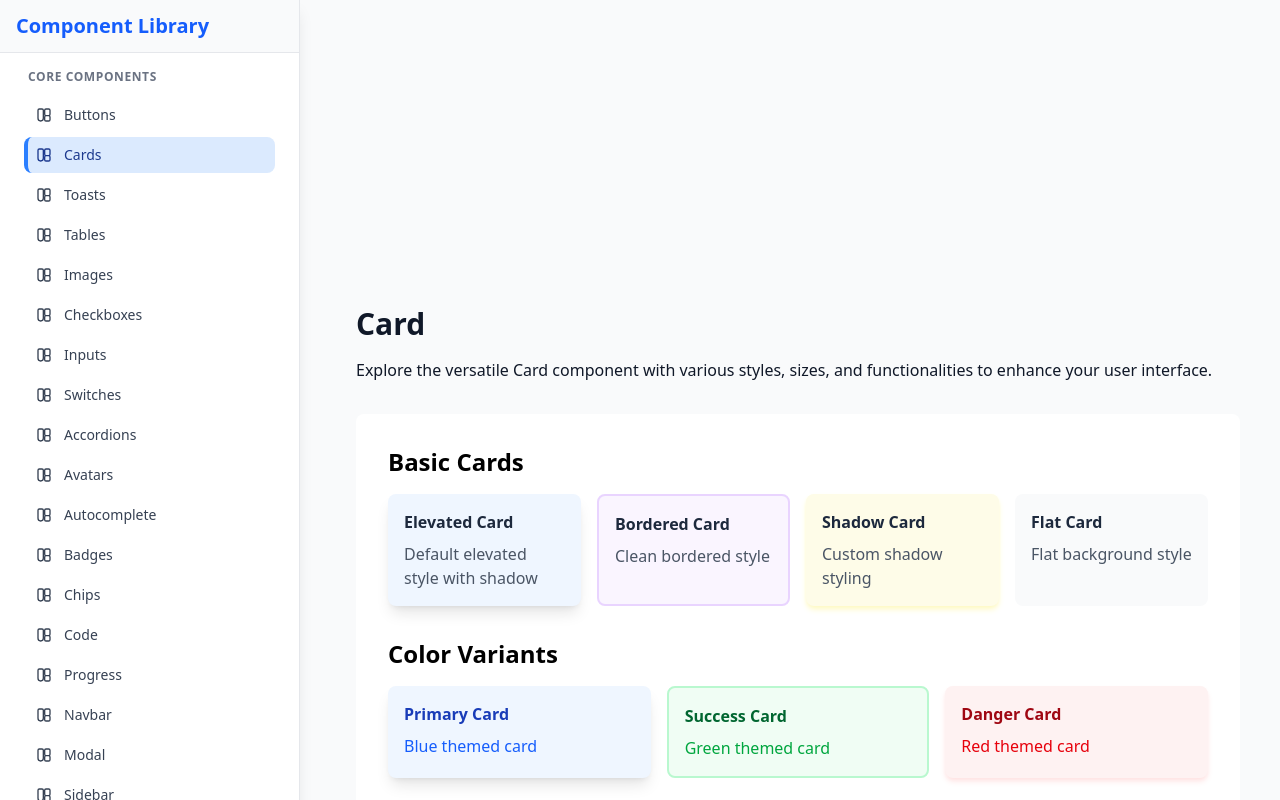
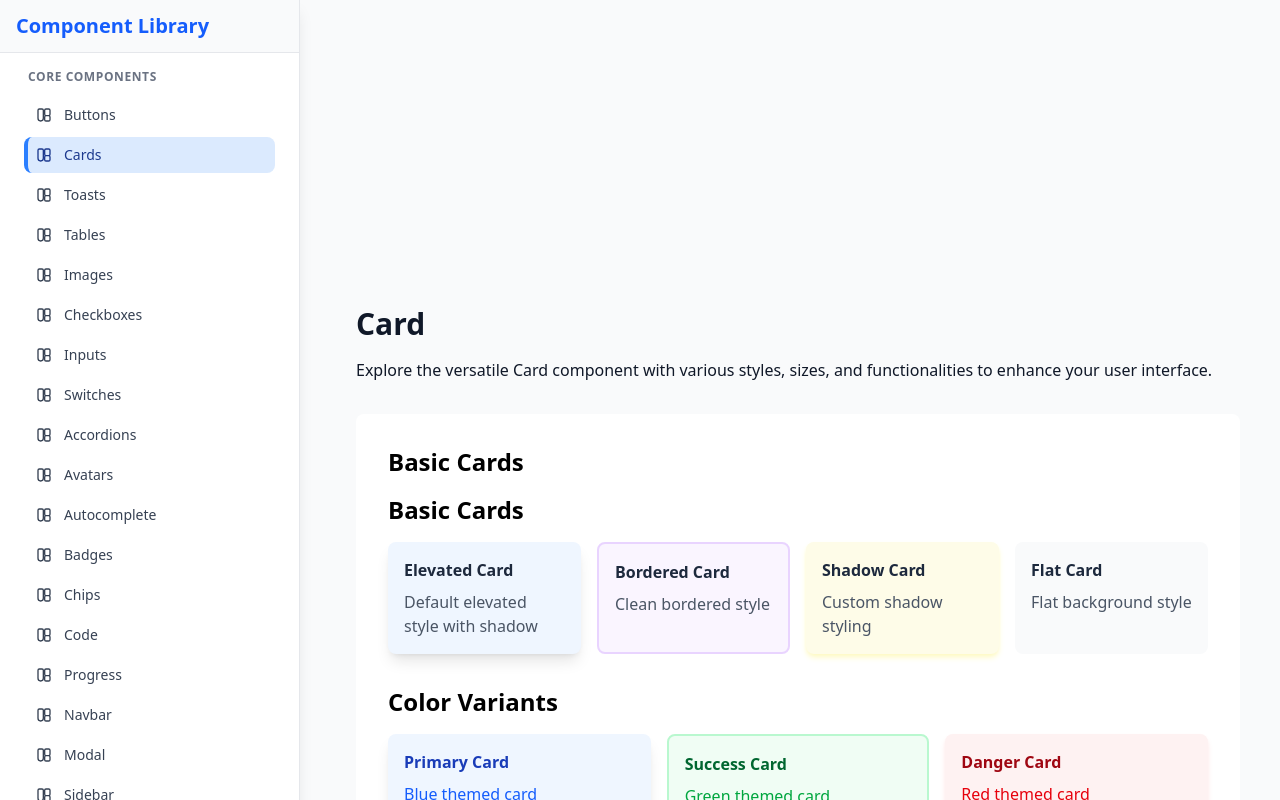
Before and after one commit to TzzJokerzzT/react-ui.component-web-page, a React (Vite) app: page /cards in a window 1280 px wide. Shown: the top 800 px of the page. Built offline with nearby package versions, Linux system fonts and the light colour scheme.

Commit message:
add: New styles for basic card

```diff
--- a/src/components/Card/Examples/Basic.tsx
+++ b/src/components/Card/Examples/Basic.tsx
@@ -2,6 +2,10 @@ import { Card } from "../Card";
 
 export const BasicCard = () => {
   return (
+    <section>
+      <h2 className="text-2xl font-semibold text-black dark:text-primary-50 mb-4">
+        Basic Cards
+      </h2>
       <div className="grid grid-cols-1 md:grid-cols-2 lg:grid-cols-4 gap-4">
         <Card variant="elevated" color="primary">
           <h3 className="font-semibold mb-2">Elevated Card</h3>
@@ -23,5 +27,6 @@ export const BasicCard = () => {
           <p className="text-gray-600">Flat background style</p>
         </Card>
       </div>
+    </section>
   );
 };
```
Lines whose indentation alone changed are shown as unchanged.
